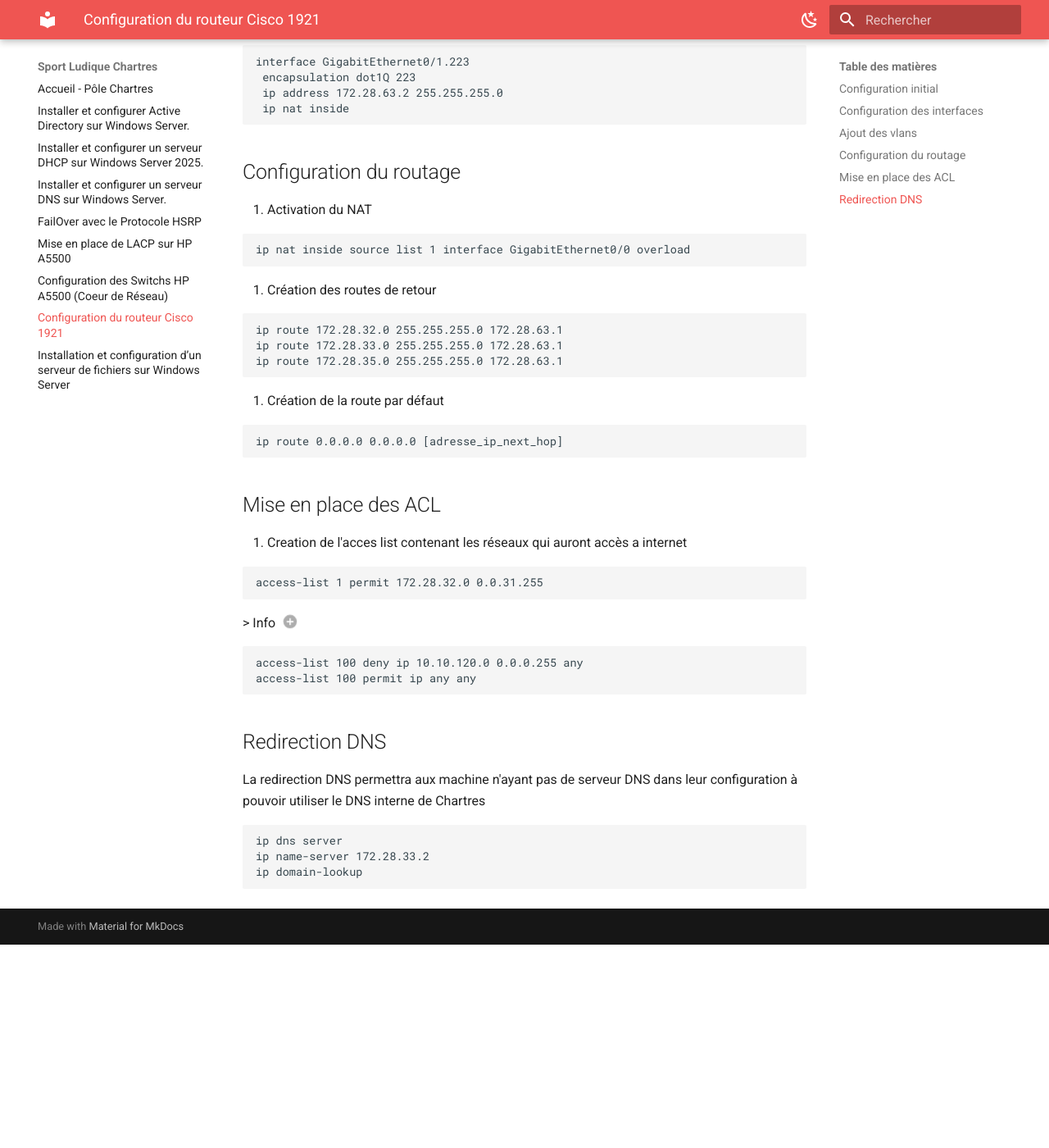
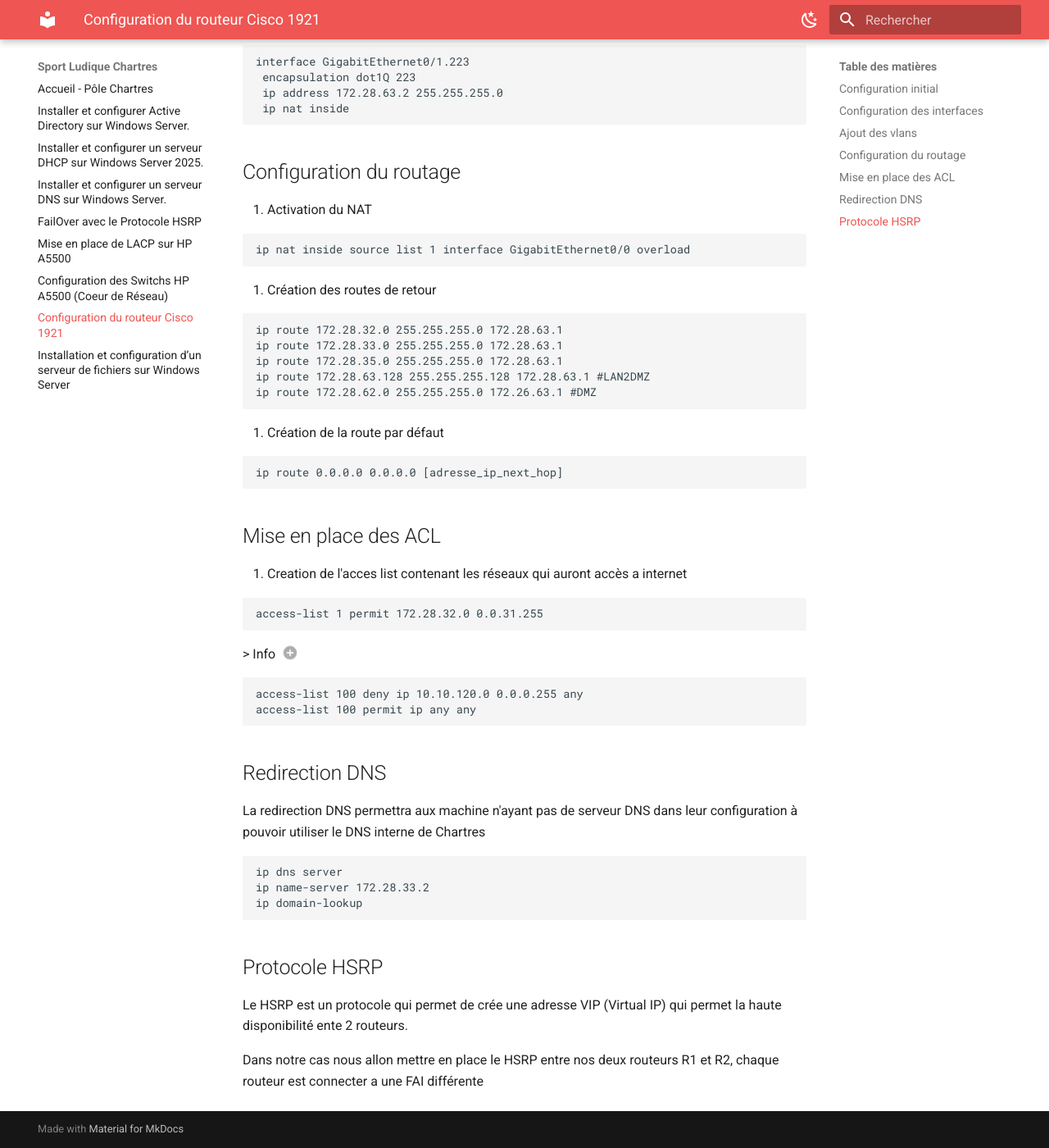
Before and after one commit to Sym-0ne/sport-ludique-Chartres, an MkDocs documentation site: the page built from docs/routeur.md, in a window 1280 px wide and 1400 px high, scrolled down 1246 px. Shown: the whole window at 82% size. Built offline with MkDocs 1.6.1 and Material for MkDocs 9.7.7, drawn with Linux system fonts in a browser that asks for light colours; before the commit the page ends 2398 px from its top, so only the background shows below that.

Commit message:
modif doc routeur

````diff
--- a/docs/routeur.md
+++ b/docs/routeur.md
@@ -63,6 +63,8 @@
 ip route 172.28.32.0 255.255.255.0 172.28.63.1
 ip route 172.28.33.0 255.255.255.0 172.28.63.1
 ip route 172.28.35.0 255.255.255.0 172.28.63.1
+ip route 172.28.63.128 255.255.255.128 172.28.63.1 #LAN2DMZ
+ip route 172.28.62.0 255.255.255.0 172.26.63.1 #DMZ
 ```
 3. Création de la route par défaut
 ```
@@ -93,3 +95,7 @@
 ip name-server 172.28.33.2
 ip domain-lookup
 ```
+## Protocole HSRP
+Le HSRP est un protocole qui permet de crée une adresse VIP (Virtual IP) qui permet la haute disponibilité ente 2 routeurs.
+
+Dans notre cas nous allon mettre en place le HSRP entre nos deux routeurs R1 et R2, chaque routeur est connecter a une FAI différente
````
